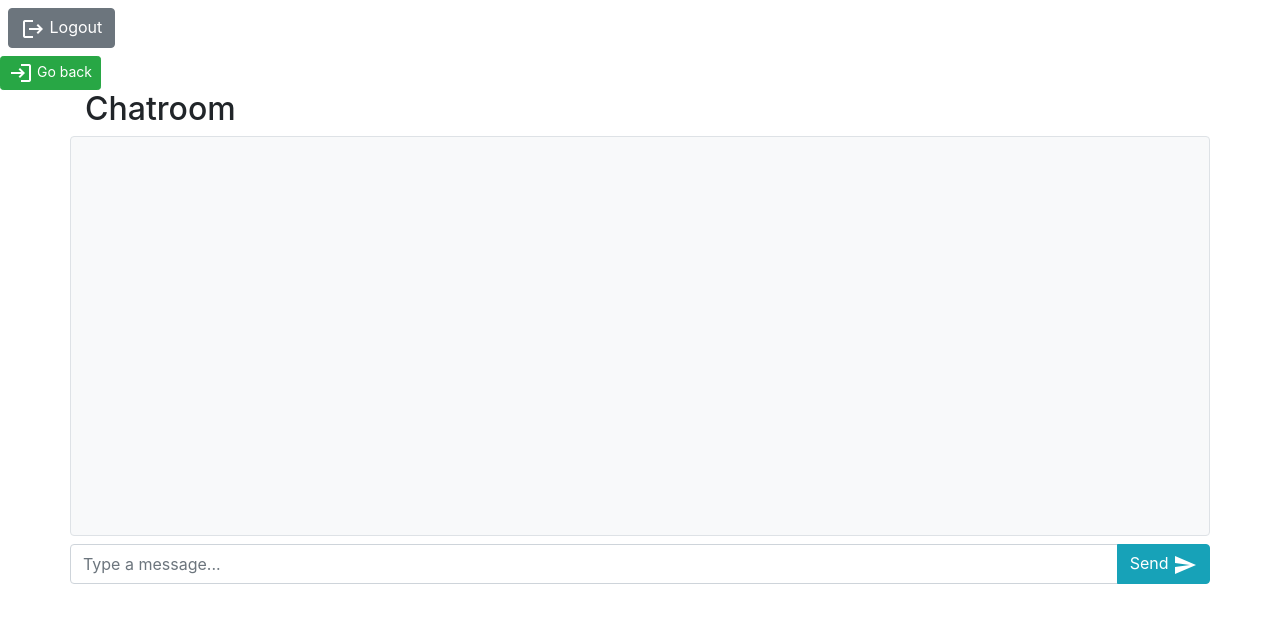
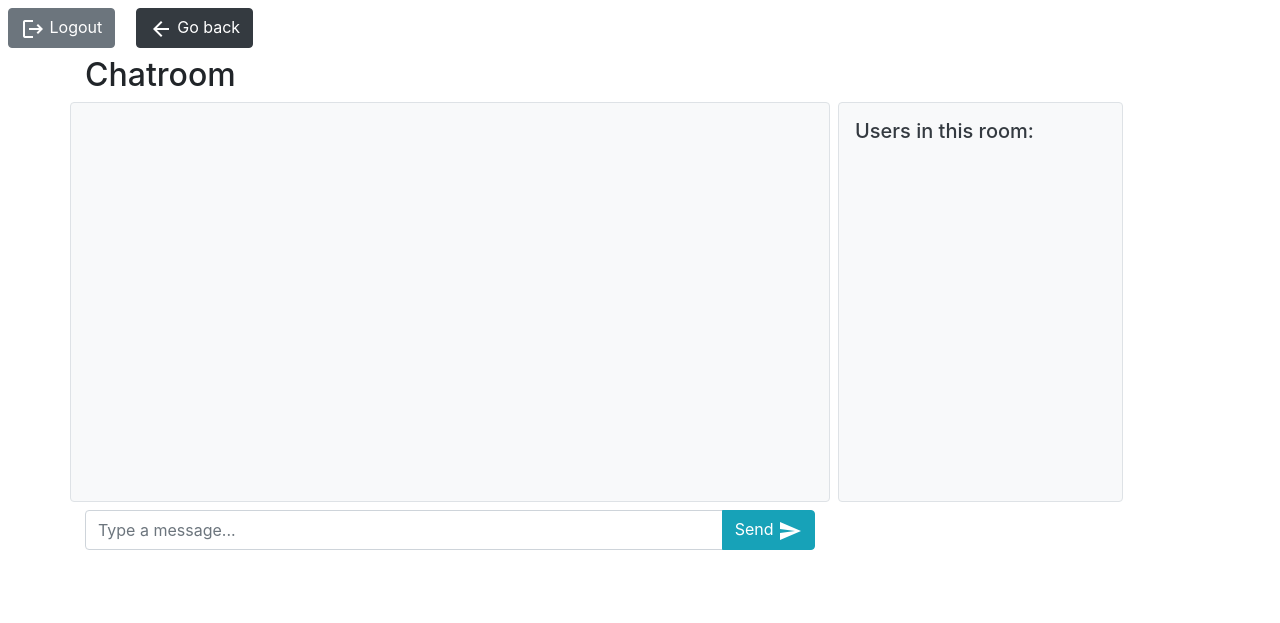
Before and after one commit to WilliamNerem/DatanettverkOblig2, a Flask app: page /api/room/1 in a window 1280 px wide. Shown: the top 623 px of the page. Run offline with Flask 2, Linux system fonts and the light colour scheme; data that the repository does not hold is empty; some libraries are stand-ins or nearby versions.

Commit message:
fixed back btn + user list

```diff
--- a/app.py
+++ b/app.py
@@ -37,7 +37,7 @@ def index():
     return render_template('login.html', uservalues=UserModel.query.all())
 
 @app.route("/goback", methods=['GET', 'POST'])
-def index():
+def goBack():
     return render_template('index.html', uservalues=UserModel.query.all(), roomvalues=RoomModel.query.all())
 
 @app.route("/api/users", methods=['GET', 'POST'])
--- a/templates/index.html
+++ b/templates/index.html
@@ -82,7 +82,7 @@
                             </td>
                             <td>
                                 <form action="/api/room/{{item.room_id}}/users">
-                                    <button class="btn btn-info btn-sm" type="submit">Join</button>
+                                    <button class="btn btn-success btn-sm" type="submit">Join</button>
                                 </form>
                             </td>
                             <td>
--- a/templates/room.html
+++ b/templates/room.html
@@ -11,41 +11,49 @@
 </head>
 
 <body>
-    <form action="/">
+    <form action="/" class="d-inline">
         <button class="btn btn-secondary m-2" type="submit">
             <img src="{{url_for('static', filename='baseline_logout_white_24dp.png')}}" alt="Logout PNG" />
             Logout
         </button>
     </form>
-    <form action="/goback">
-        <button class="btn btn-success btn-sm" type="submit">
-            <img src="{{url_for('static', filename='baseline_login_white_24dp.png')}}" alt="Back PNG" />
+    <form action="/goback" class="d-inline">
+        <button class="btn btn-dark m-2" type="submit">
+            <img src="{{url_for('static', filename='baseline_arrow_back_white_24dp.png')}}" alt="Back PNG" />
             Go back
         </button>
     </form>
     <div class="container">
-        {% for item in listUsers %}
-            {% for i in uservalues %}
-                {% if item == i.user_id %}
-                    <p>{{i.username}}</p>
-                {% endif %}
-            {% endfor %}
-        {% endfor %}
         <h2>
             Chatroom
         </h2>
         <div class="row">
-            <div class="col-sm border rounded p-3 mb-2 bg-light text-dark" style="height: 400px;">
+            <div class="col-8 border rounded p-3 mb-2 mr-2 bg-light text-dark" style="height: 400px;">
                 {% if varMessage %}
                 {% for message in messages %}
-                    <p><b>User: </b>{{message}}</p>
+                <p><b>User: </b>{{message}}</p>
                 {% endfor %}
                 {% endif %}
+            </div>
+            <div class="col-3 border rounded p-3 mb-2 bg-light text-dark">
+                <h5>
+                    Users in this room:
+                </h5>
+                {% for item in listUsers %}
+                    {% for i in uservalues %}
+                        {% if item == i.user_id %}
+                            <div class="rounded p-3 w-100 bg-white mb-3" style="box-shadow: 0 0 8px 1px #d6dce2;">
+                                <img src="{{url_for('static', filename='baseline_account_circle_black_24dp.png')}}" alt="Account PNG" />
+                                {{i.username}}
+                            </div>
+                        {% endif %}
+                    {% endfor %}
+                {% endfor %}
             </div>
         </div>
         <div class="row">
             <form action="/api/room/messages" method="POST" class="w-100">
-                <div class="input-group mb-3">
+                <div class="col-8 ml-0 input-group mb-3">
                     <input type="text" name="message" class="form-control" placeholder="Type a message..." aria-label="Message" aria-describedby="basic-addon2">
                     <div class="input-group-append">
                         <button class="btn btn-info" type="submit">
```
Also changed, not shown: static/baseline_account_circle_black_24dp.png (added), static/baseline_arrow_back_white_24dp.png (added).
